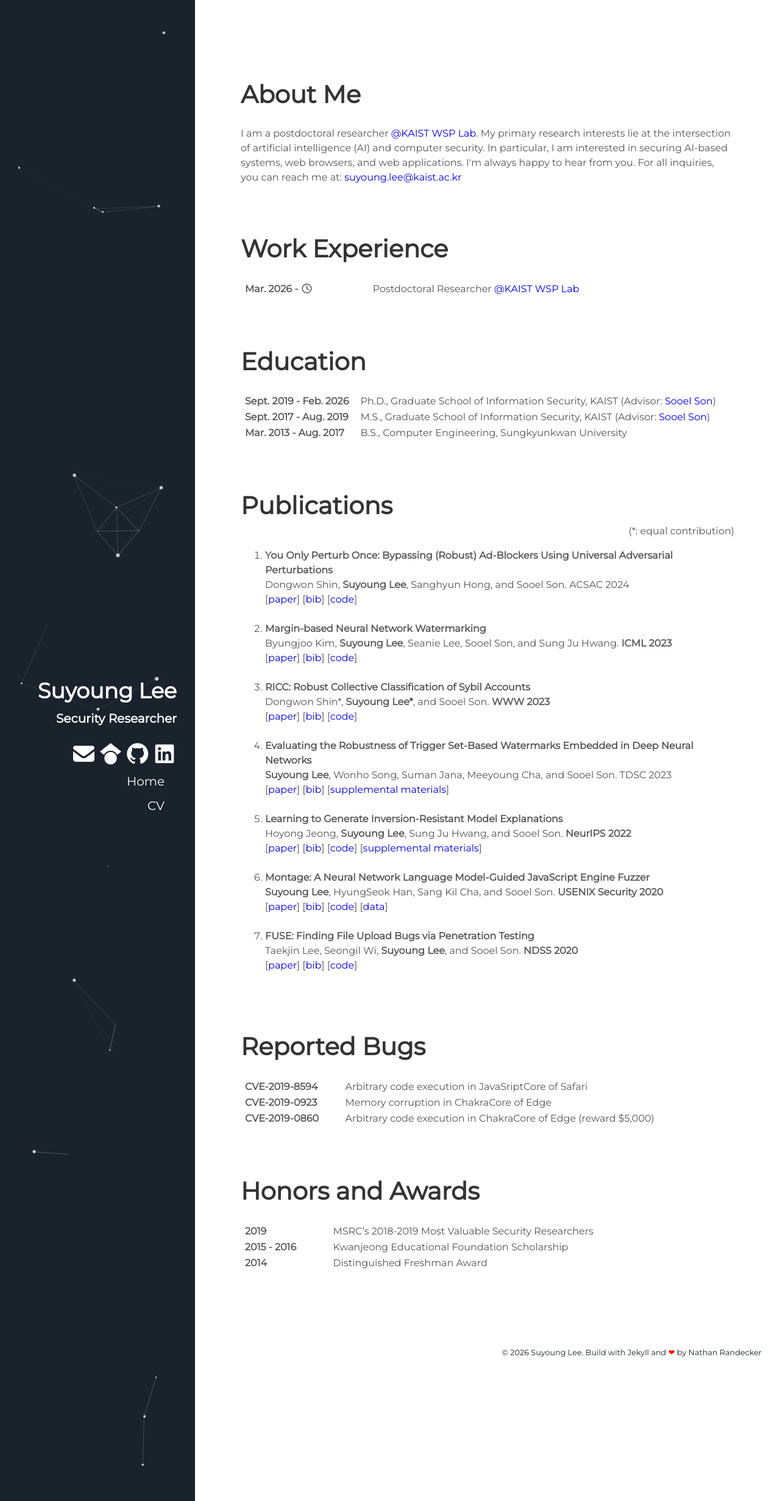
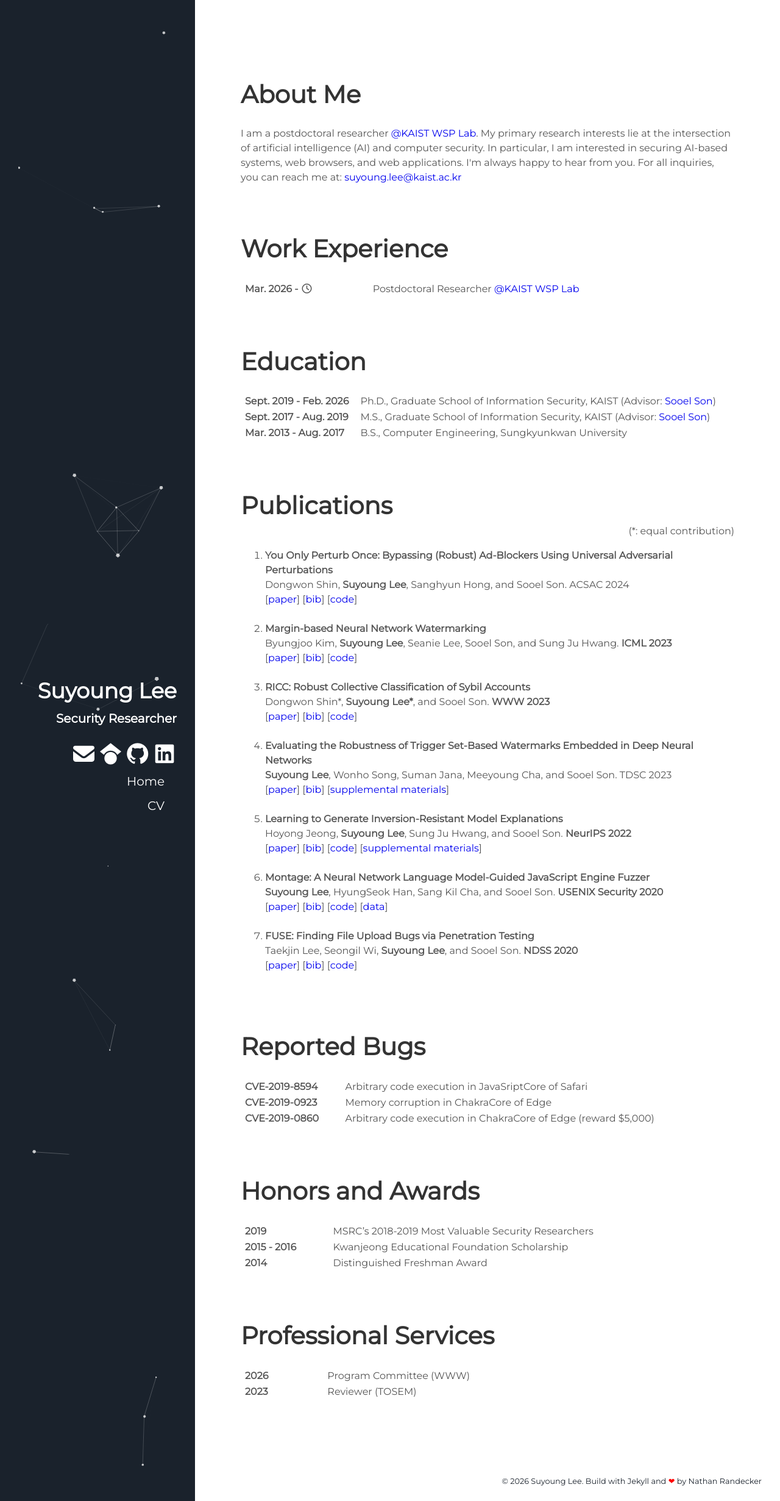
Before and after one commit to leeswimming/leeswimming.github.io, a Jekyll site: the page built from index.html, in a window 1280 px wide. Shown: the whole page at 61% size. Built offline with Jekyll 4.4.1, drawn with Linux system fonts in a browser that asks for light colours; nearby versions of some CDN libraries.

Commit message:
Add services

```diff
--- /dev/null
+++ b/_data/services.yml
@@ -0,0 +1,5 @@
+- year: 2026
+  descr: Program Committee (WWW)
+
+- year: 2023
+  descr: Reviewer (TOSEM)
--- /dev/null
+++ b/_includes/sections/services.html
@@ -0,0 +1,22 @@
+<div class="user-details">
+  <h1> Professional Services </h1>
+</div>
+
+<div class="row">
+  <div class="col">
+    <table>
+      <tbody>
+      {% for service in site.data.services %}
+        <tr>
+          <td>
+            <strong>{{service.year}}</strong>
+          </td>
+          <td>
+            {{service.descr}}
+          </td>
+        </tr>
+      {% endfor %}
+      </tbody>
+    </table>
+  </div>
+</div>
--- a/_layouts/default.html
+++ b/_layouts/default.html
@@ -28,6 +28,9 @@
           <section id="awards">
             {% include sections/awards.html %}
           </section>
+          <section id="services">
+            {% include sections/services.html %}
+          </section>
           {% include footer.html %}
         </div>
       </div>
```
Also changed, not shown: assets/css/main.css.
